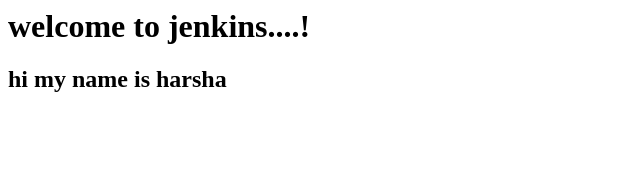
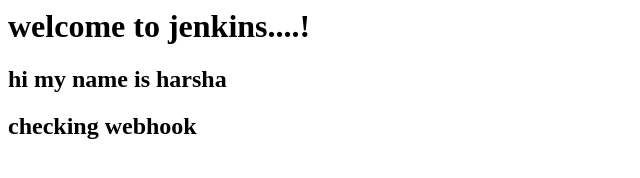
Before and after one commit to arshavardan/Html-prime, a plain HTML site: page index.html in a window 1280 px wide. Shown: the whole page, without its empty margins (0-640 px from the left). Drawn offline with Linux system fonts and the light colour scheme.

Commit message:
Update index.html

```diff
--- a/index.html
+++ b/index.html
@@ -1,2 +1,3 @@
 <h1> welcome to jenkins....! </h1>
 <h2> hi my name is harsha </h2>
+<h2> checking webhook </h2>
```
